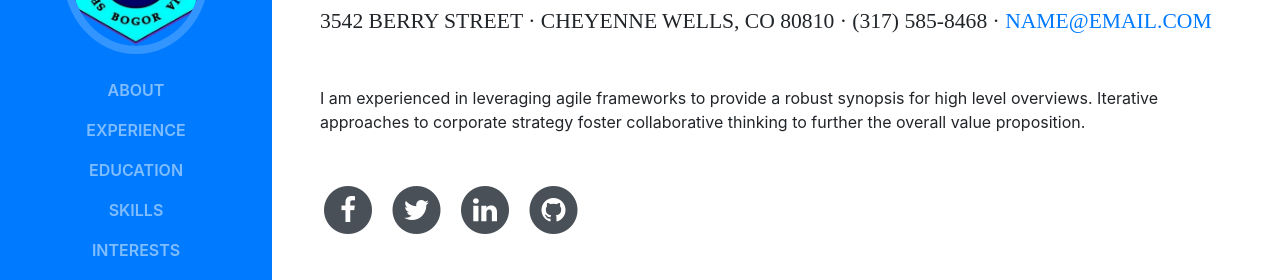
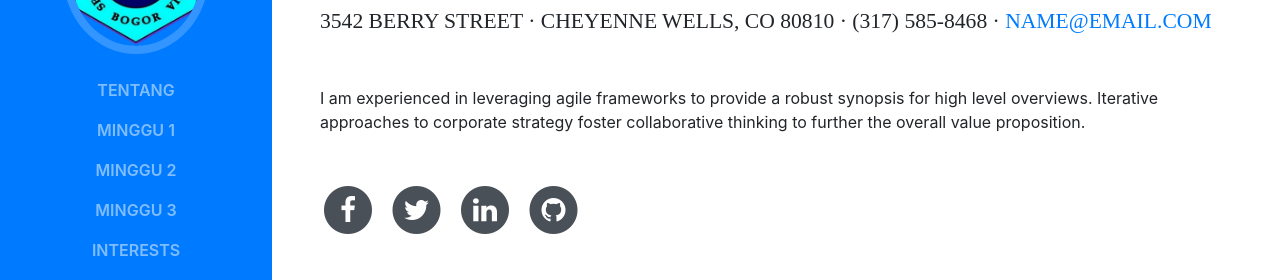
Before and after one commit to metiks/kkpi-project-2018, a website with bundled scripts: page index.html in a window 1280 px wide. Shown: the part 302-582 px from the top of the page. Built offline with nearby package versions, Linux system fonts and the light colour scheme; a web font is replaced by a local one.

Commit message:
Update index.html

```diff
--- a/index.html
+++ b/index.html
@@ -40,16 +40,16 @@
       <div class="collapse navbar-collapse" id="navbarSupportedContent">
         <ul class="navbar-nav">
           <li class="nav-item">
-            <a class="nav-link js-scroll-trigger" href="#about">About</a>
+            <a class="nav-link js-scroll-trigger" href="#about">Tentang</a>
           </li>
           <li class="nav-item">
-            <a class="nav-link js-scroll-trigger" href="#experience">Experience</a>
+            <a class="nav-link js-scroll-trigger" href="#experience">Minggu 1</a>
           </li>
           <li class="nav-item">
-            <a class="nav-link js-scroll-trigger" href="#education">Education</a>
+            <a class="nav-link js-scroll-trigger" href="#education">Minggu 2</a>
           </li>
           <li class="nav-item">
-            <a class="nav-link js-scroll-trigger" href="#skills">Skills</a>
+            <a class="nav-link js-scroll-trigger" href="#skills">Minggu 3</a>
           </li>
           <li class="nav-item">
             <a class="nav-link js-scroll-trigger" href="#interests">Interests</a>
```
